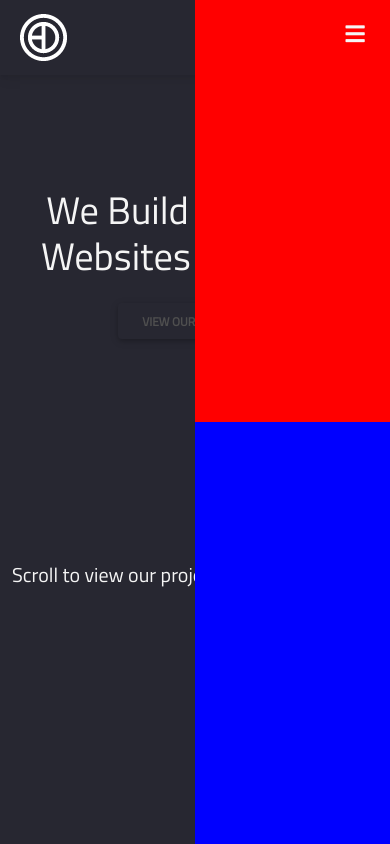
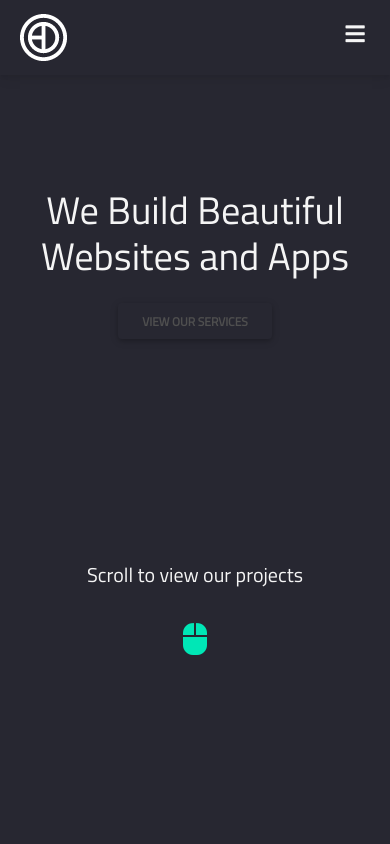
Before and after one commit to bendandoSolo/bendando, a Next.js app: page / in a window 390 px wide. Built offline with nearby package versions, Linux system fonts and the light colour scheme.

Commit message:
Amended mouse scroll icon on home

```diff
--- a/pages/index.js
+++ b/pages/index.js
@@ -56,7 +56,7 @@ export default function Home() {
                 </Link>
               </div>
               <div className="d-flex scroll-option" id="ourprojects">
-                <h5 className="my-4 me-4">Scroll to view our projects</h5>
+                <h5 className="my-4">Scroll to view our projects</h5>
                 <a href="#ourprojects">
                   <i
                     className="fas fa-mouse scroll-point"
@@ -67,11 +67,11 @@ export default function Home() {
             </div>
           </div>
         </div>
-        <div className="testing-project-display">
+        {/* <div className="testing-project-display">
           <div className="box" id="red"></div>
           <div className="box" id="blue"></div>
           <div className="box" id="purple"></div>
-        </div>
+        </div> */}
         {/* <div className="index-projects-display">
           <div className="test-display">
             <ProjectPane
--- a/styles/Home.css
+++ b/styles/Home.css
@@ -78,6 +78,7 @@
   flex-direction: row;
   align-items: center;
   pointer-events: none;
+  margin-left: 2rem;
   animation: bounce 1.5s infinite;
 }
 
@@ -99,21 +100,15 @@
 
 @media screen and (max-width: 992px) {
   .scroll-option {
-    display: block;
     margin-top: 200px;
     pointer-events: none;
+    flex-direction: column;
   }
 
   .scroll-point {
     pointer-events: auto;
     justify-content: center;
-  }
-}
-
-@media screen and (max-width: 350px) {
-  .scroll-option {
-    margin-top: 120px;
-    pointer-events: auto;
+    margin-left: 0;
   }
 }
 
```
